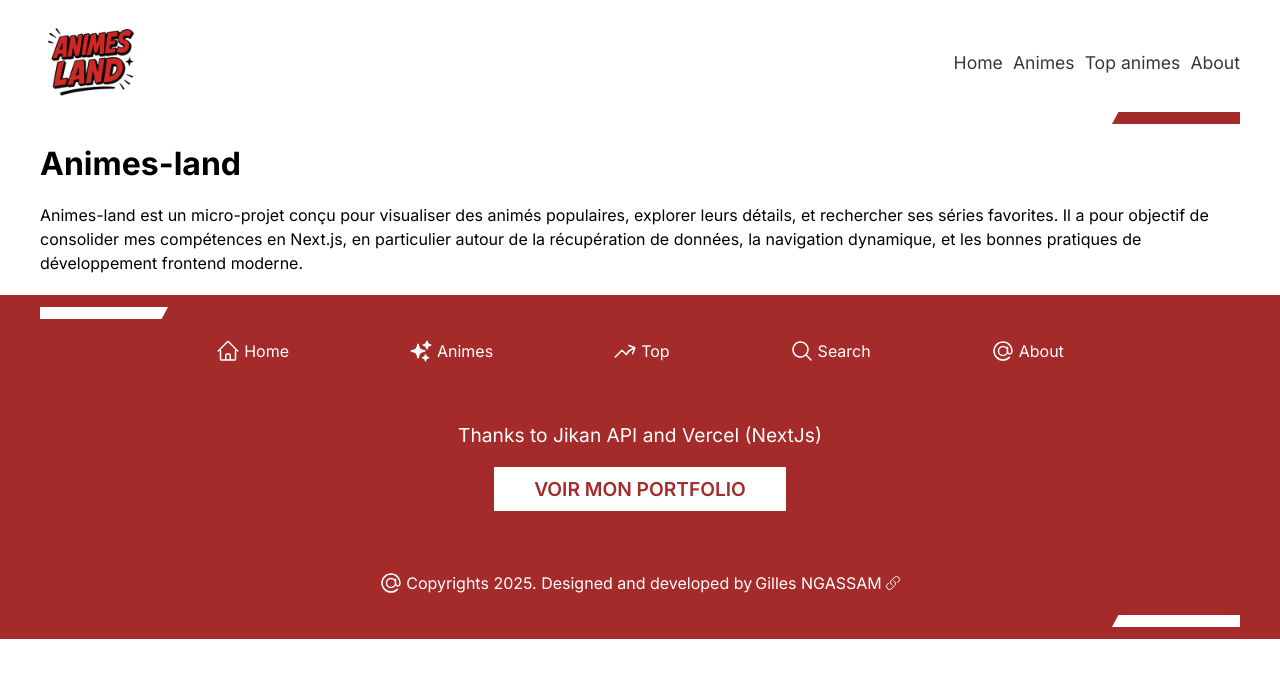
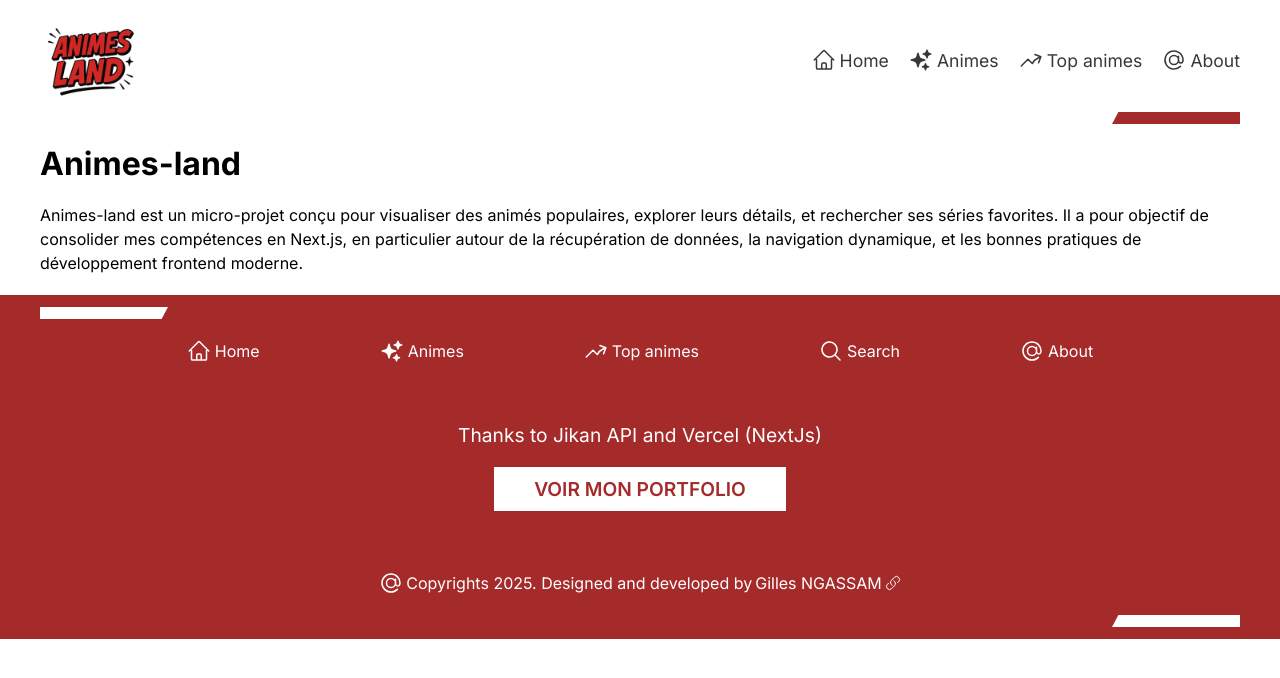
Before and after one commit to NanmegniNgassam/animes-land, a Next.js app: page / in a window 1280 px wide. Shown: the top 678 px of the page. Built offline with nearby package versions, Linux system fonts and the light colour scheme.

Commit message:
Dev: Fleshing out Header Widget

```diff
--- a/src/app/components/footer/Footer.tsx
+++ b/src/app/components/footer/Footer.tsx
@@ -17,7 +17,7 @@ const Footer = () => {
         </Link>
         <Link href="top">
           <ArrowTrendingUpIcon width={24} />
-          <span>Top</span>
+          <span>Top animes</span>
         </Link>
         <Link href="/search">
           <MagnifyingGlassIcon width={24} />
--- a/src/app/components/header/Header.tsx
+++ b/src/app/components/header/Header.tsx
@@ -2,6 +2,8 @@ import Image from "next/image";
 import logo from '../../assets/animes-land_logo.png'
 import Link from "next/link";
 import styles from './header.module.css'
+import { ArrowTrendingUpIcon, AtSymbolIcon, HomeIcon } from "@heroicons/react/24/outline";
+import { SparklesIcon } from "@heroicons/react/24/solid";
 
 const Header = () => {
   return (
@@ -11,16 +13,28 @@ const Header = () => {
       </Link>
       <ul>
         <li>
-          <Link href="/">Home</Link>
+          <Link href="/">
+            <HomeIcon width={24} />
+            <span>Home</span>
+          </Link>
         </li>
         <li>
-          <Link href="/animes">Animes</Link>
+          <Link href="/animes">
+            <SparklesIcon width={24} />
+            <span>Animes</span>
+          </Link>
         </li>
         <li>
-          <Link href="/top">Top animes</Link>
+          <Link href="/top">
+            <ArrowTrendingUpIcon width={24} />
+            <span>Top animes</span>
+          </Link>
         </li>
         <li>
-          <Link href="/about">About</Link>
+          <Link href="/about">
+            <AtSymbolIcon width={24} />
+            <span>About</span>
+          </Link>
         </li>
       </ul>
     </nav>
--- a/src/app/components/header/header.module.css
+++ b/src/app/components/header/header.module.css
@@ -21,14 +21,17 @@
 .headerContainer ul {
   list-style-type: none;
 }
-
 .headerContainer ul li {
   display: inline-block;
-  margin-inline-start: 10px;
+  margin-inline-start: 20px;
   font-size: 1.1rem;
   color: #383838;
 }
-
 .headerContainer ul li:hover {
   color: brown;
 }
+.headerContainer ul li a {
+  display: flex;
+  align-items: center;
+  gap: 4px;
+}
```
